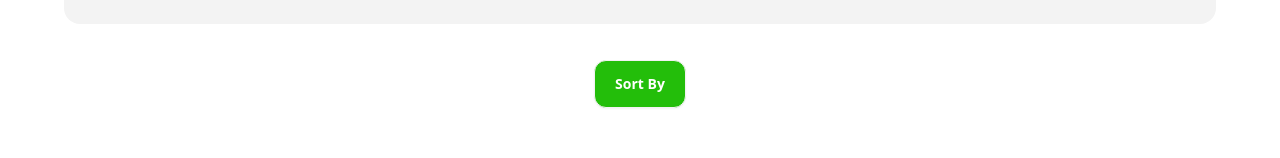
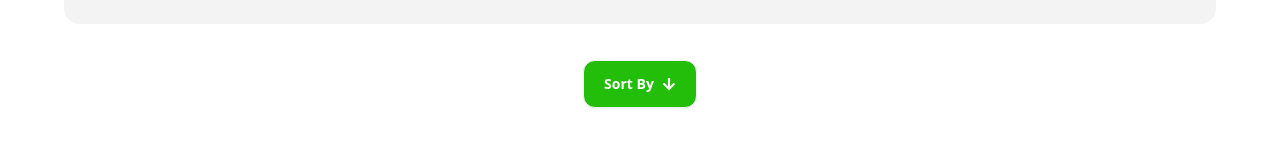
Before and after one commit to Jaynab94/Chef-food-service-website, a React (Vite) app: page /listedbooks in a window 1280 px wide. Shown: the part 154-312 px from the top of the page. Built offline with nearby package versions, Linux system fonts and the light colour scheme.

Commit message:
add readme file text

```diff
--- a/src/Component/ListedBooks/ListedBooks.jsx
+++ b/src/Component/ListedBooks/ListedBooks.jsx
@@ -4,6 +4,7 @@ import { Link, Outlet, useLoaderData, useNavigation } from "react-router-dom";
 import { getStoredBooks } from "../../Utility/localStorage";
 import PagesBook from "../pagesBook/PagesBook";
 import { MdLocationPin, MdContactPage } from "react-icons/md";
+import { FaArrowDown } from "react-icons/fa";
 import { GrGroup } from "react-icons/gr";
 import '../loader/Loder'
 import Loder from "../loader/Loder";
@@ -80,7 +81,7 @@ const ListedBooks = () => {
             <div className="flex justify-center mt-8 mb-14">
 
                 <details className="dropdown ">
-                    <summary className="m-1 btn bg-[#23BE0A] rounded-xl px-5 py-2 text-white font-semibold">Sort By</summary>
+                    <summary className="m-1 btn bg-[#23BE0A] rounded-xl px-5 py-2 text-white font-semibold">Sort By <FaArrowDown /></summary>
                     <ul className="p-2 shadow menu dropdown-content z-[1] bg-base-100 rounded-box w-52">
                         <li onClick={() => handleBooksFilter('all')}><a>all</a></li>
                         <li onClick={() => handleBooksFilter('Fiction')}><a>Fiction</a></li>
--- a/src/Component/Pages/Pages.jsx
+++ b/src/Component/Pages/Pages.jsx
@@ -1,8 +1,9 @@
+import { BarChart, Bar, Cell, XAxis, YAxis, CartesianGrid, Tooltip, Legend, ResponsiveContainer } from 'recharts';
 
 const Pages = () => {
     return (
         <div>
-            <h3>pages</h3>
+
         </div>
     );
 };
```
Also changed, not shown: 1 other file (tests, documents, lock files or other folders).
